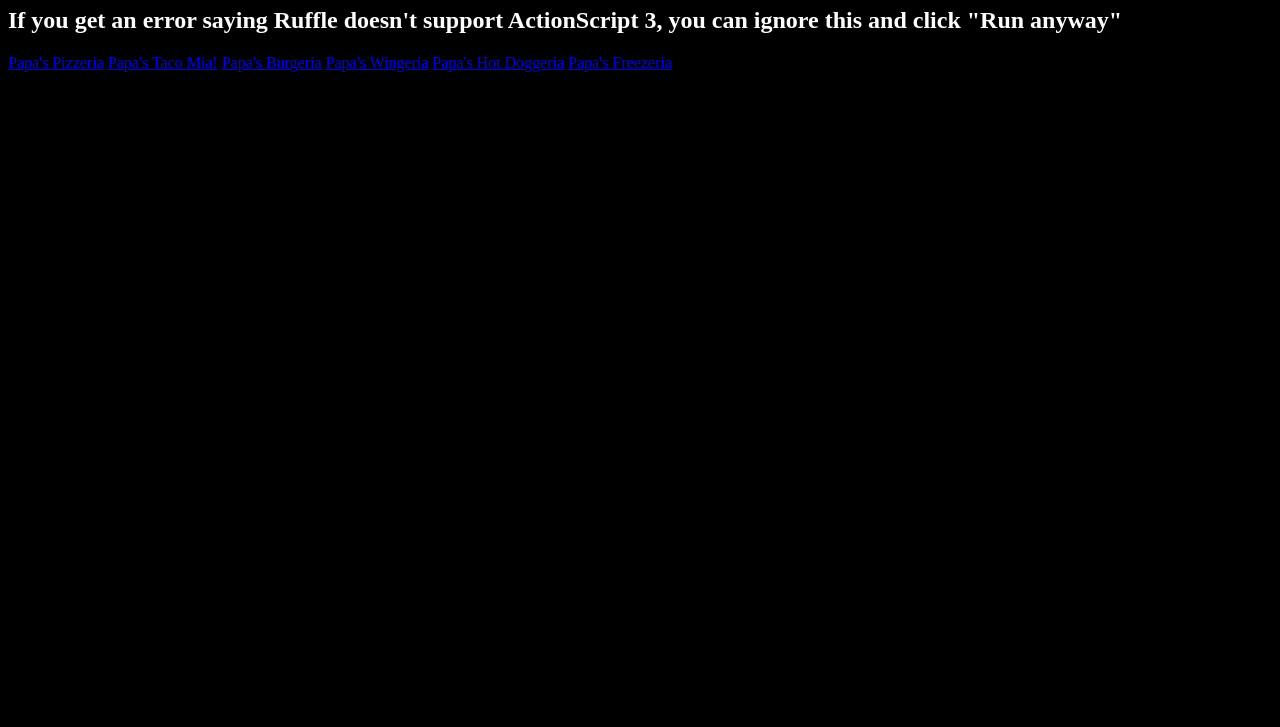
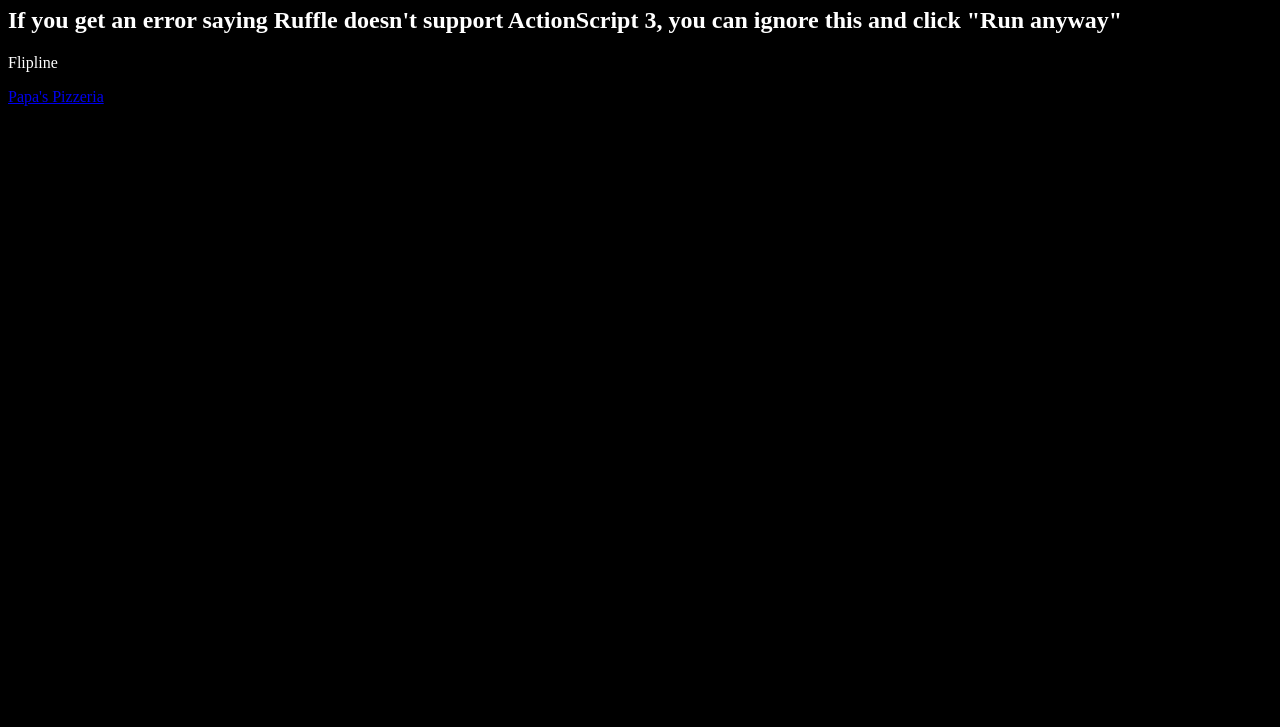
Before and after one commit to JasonOcelotz/JasonOcelotz.github.io, a plain HTML site: page play/index.html in a window 1280 px wide. Shown: the part 73-800 px from the top of the page. Drawn offline with Linux system fonts and the light colour scheme.

Commit message:
Update index.html

```diff
--- a/play/index.html
+++ b/play/index.html
@@ -1,35 +1,27 @@
 <!DOCTYPE html>
+
 <html>
+
 <head>
+
 <body style="background-color:black;">
+
 <font color="white">
 
 <h1>Jason's website</h1>
+
 <h2>If you get an error saying Ruffle doesn't support ActionScript 3, you can ignore this and click "Run anyway"</h2>
+
    <title>Jason's website</title>
+
    </head>
 
+   <p>Flipline</p>
+
 <body>
-   <a href="/play/papas-pizzeria">Papa's Pizzeria</a>
+
+   <a href="/play/flipline/papas-pizzeria">Papa's Pizzeria</a>
+
       </body>
 
-<body>
-   <a href="/play/papas-taco-mia">Papa's Taco Mia!</a>
-      </body>
-
-<body>
-   <a href="/play/papas-burgeria">Papa's Burgeria</a>
-      </body>
-
-<body>
-   <a href="/play/papas-wingeria">Papa's Wingeria</a>
-      </body>
-
-<body>
-   <a href="/play/papas-hot-doggeria">Papa's Hot Doggeria</a>
-      </body>
-
-<body>
-   <a href="/play/papas-freezeria">Papa's Freezeria</a>
-      </body>
    </html>
```
